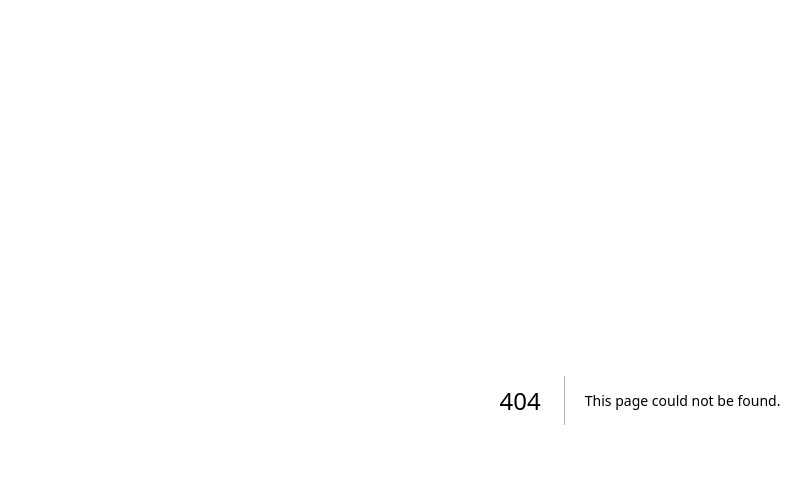
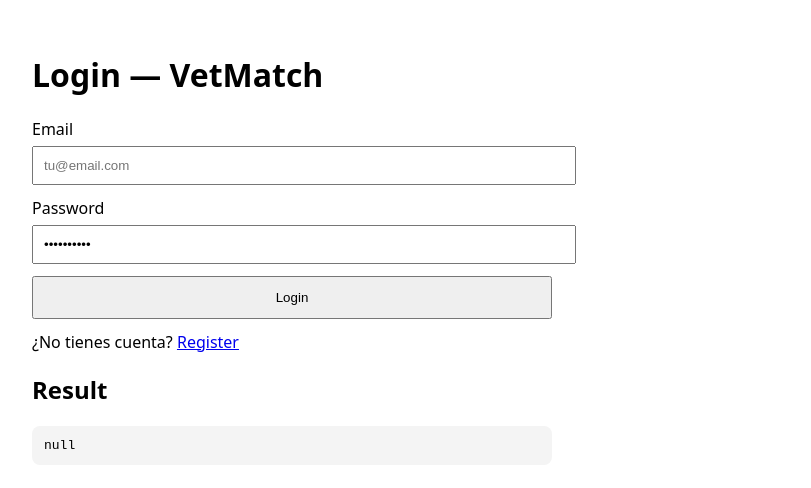
Before and after one commit to n9s6rrdhmv-dev/vetmatch-web, a Next.js app: page /login in a window 1280 px wide. Before the commit this address had no page. Shown: the top 488 px of the page, without its empty margins (0-811 px from the left). Built offline with nearby package versions, Linux system fonts and the light colour scheme.

Commit message:
Create page.js

```diff
--- /dev/null
+++ b/app/login/page.js
@@ -0,0 +1,82 @@
+"use client";
+
+import { useState } from "react";
+
+export default function LoginPage() {
+  const [email, setEmail] = useState("");
+  const [password, setPassword] = useState("Test12345!");
+  const [result, setResult] = useState(null);
+  const [loading, setLoading] = useState(false);
+
+  async function onSubmit(e) {
+    e.preventDefault();
+    setLoading(true);
+    setResult(null);
+
+    const apiUrl = process.env.NEXT_PUBLIC_API_URL;
+
+    try {
+      const res = await fetch(`${apiUrl}/auth/login`, {
+        method: "POST",
+        headers: { "Content-Type": "application/json" },
+        body: JSON.stringify({ email, password })
+      });
+
+      const data = await res.json();
+      setResult({ status: res.status, data });
+
+      if (res.ok && data?.accessToken) {
+        localStorage.setItem("accessToken", data.accessToken);
+        localStorage.setItem("userEmail", data?.user?.email || "");
+        window.location.href = "/dashboard";
+      }
+    } catch (err) {
+      setResult({ error: String(err) });
+    } finally {
+      setLoading(false);
+    }
+  }
+
+  return (
+    <main style={{ padding: 24, fontFamily: "system-ui", maxWidth: 520 }}>
+      <h1>Login — VetMatch</h1>
+
+      <form onSubmit={onSubmit} style={{ display: "grid", gap: 12, marginTop: 16 }}>
+        <label>
+          Email
+          <input
+            style={{ width: "100%", padding: 10, marginTop: 6 }}
+            value={email}
+            onChange={(e) => setEmail(e.target.value)}
+            placeholder="tu@email.com"
+            required
+          />
+        </label>
+
+        <label>
+          Password
+          <input
+            style={{ width: "100%", padding: 10, marginTop: 6 }}
+            value={password}
+            onChange={(e) => setPassword(e.target.value)}
+            type="password"
+            required
+          />
+        </label>
+
+        <button disabled={loading} style={{ padding: 12 }}>
+          {loading ? "Logging in..." : "Login"}
+        </button>
+      </form>
+
+      <p style={{ marginTop: 12 }}>
+        ¿No tienes cuenta? <a href="/register">Register</a>
+      </p>
+
+      <h2 style={{ marginTop: 20 }}>Result</h2>
+      <pre style={{ background: "#f4f4f4", padding: 12, borderRadius: 8, overflowX: "auto" }}>
+        {JSON.stringify(result, null, 2)}
+      </pre>
+    </main>
+  );
+}
```
